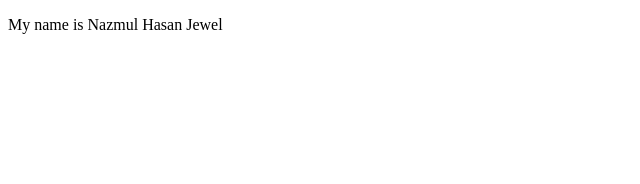
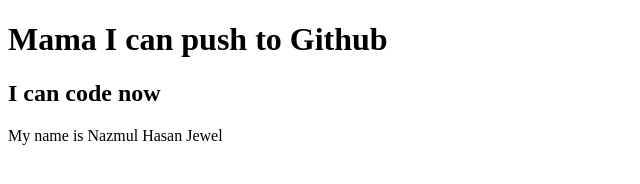
Before and after one commit to Jewel1923/my-second-repo, a plain HTML site: page index.html in a window 1280 px wide. Shown: the whole page, without its empty margins (0-640 px from the left). Drawn offline with Linux system fonts and the light colour scheme.

Commit message:
added header

```diff
--- a/index.html
+++ b/index.html
@@ -7,6 +7,8 @@
     <title>My second repo</title>
 </head>
 <body>
+    <h1>Mama I can push to Github</h1>
+    <h2> I can code now</h2>
     <p>My name is Nazmul Hasan Jewel</p>
 </body>
 </html>
```
